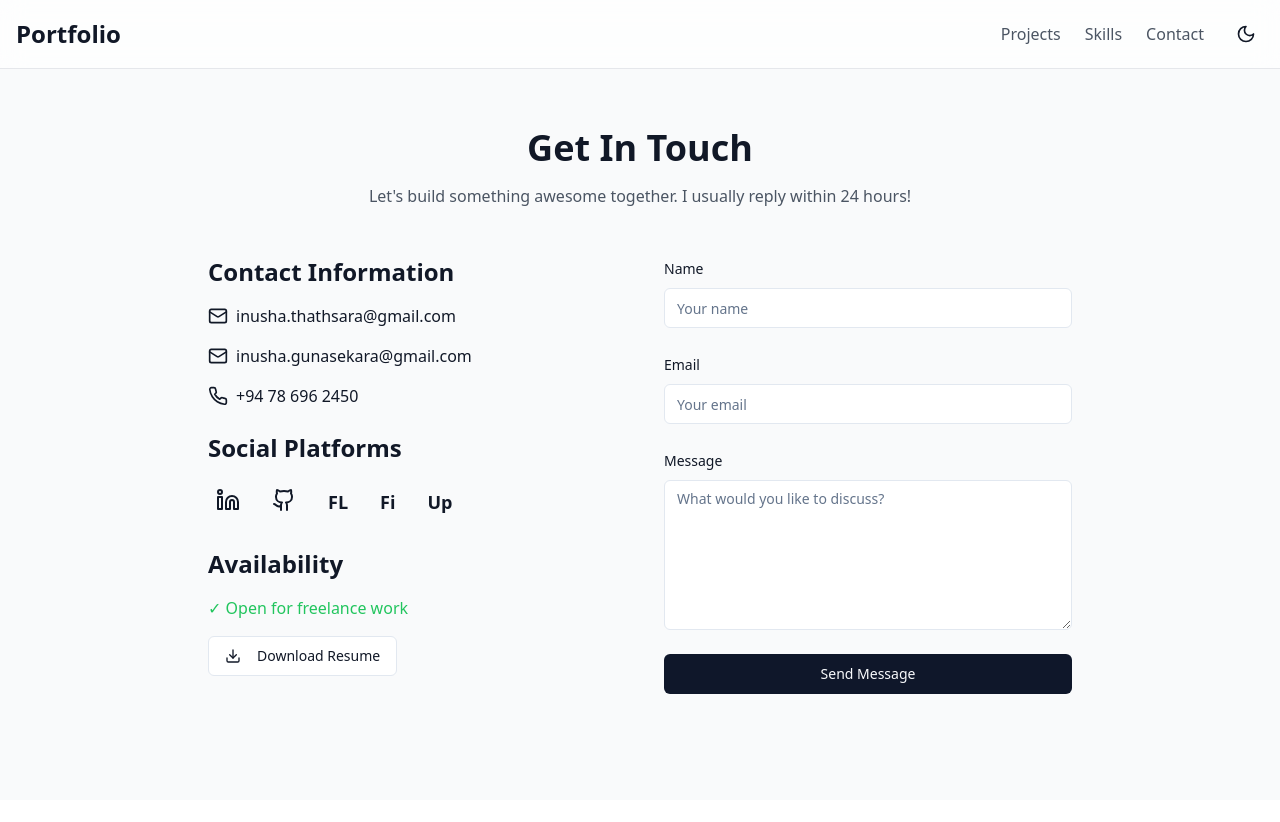
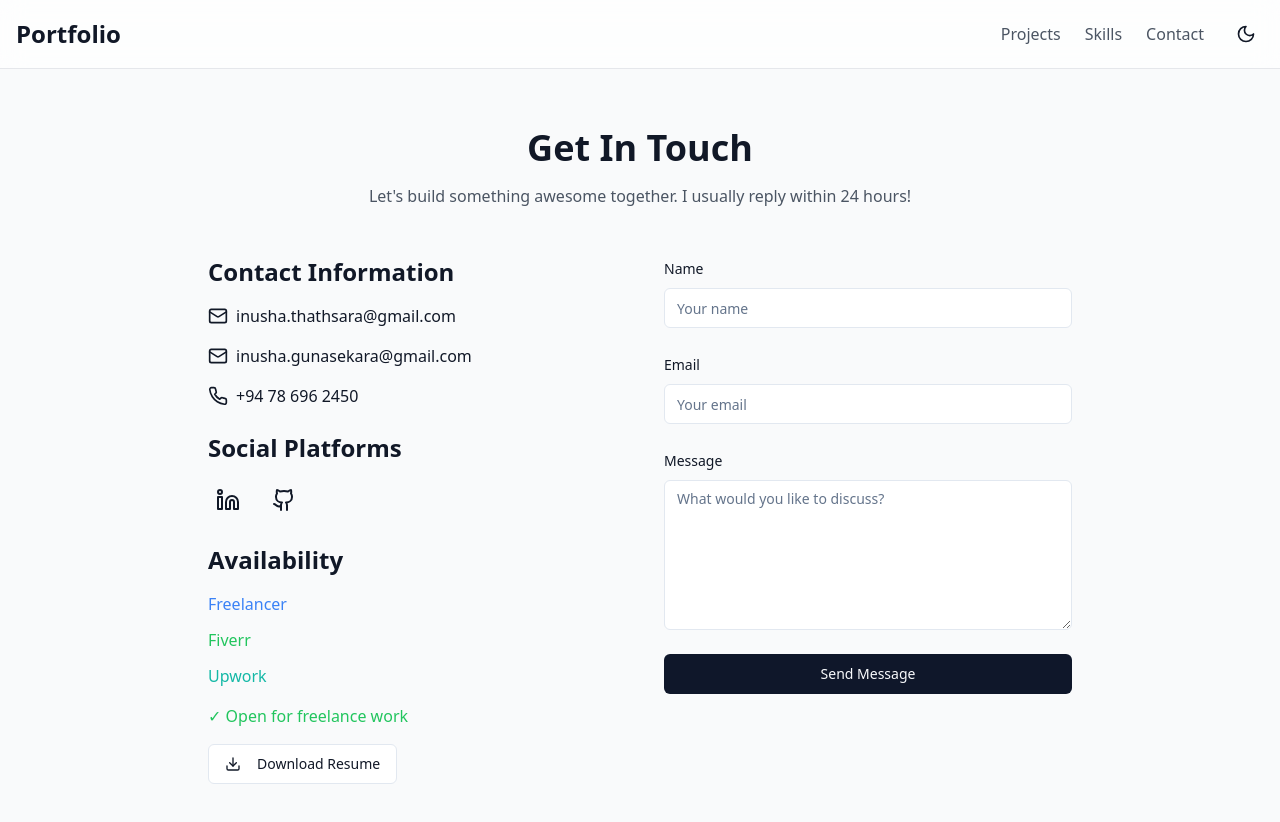
Before and after one commit to inusha-thathsara/InushaDevPortfolio, a React (Vite) app: page /contact in a window 1280 px wide. Shown: the top 822 px of the page. Before the commit the page ends 800 px from the top, so only its background shows below. Built offline with nearby package versions, Linux system fonts and the light colour scheme.

Commit message:
Add freelancer links to contact page
Adds links to freelancer, fiverr and upwork profiles in the contact page under the availability section.

```diff
--- a/src/pages/Contact.tsx
+++ b/src/pages/Contact.tsx
@@ -1,4 +1,3 @@
-
 import { motion } from "framer-motion";
 import { zodResolver } from "@hookform/resolvers/zod";
 import { useForm } from "react-hook-form";
@@ -148,38 +147,37 @@ const Contact = () => {
                     >
                       <Github className="h-6 w-6" />
                     </a>
+                  </div>
+                </div>
+
+                <div>
+                  <h2 className="text-2xl font-semibold mb-4">Availability</h2>
+                  <div className="space-y-3 mb-4">
                     <a
                       href="https://www.freelancer.com/u/InushaThathsara?frm=InushaThathsara&sb=t"
                       target="_blank"
                       rel="noopener noreferrer"
-                      className="p-2 rounded-full hover:bg-gray-100 dark:hover:bg-gray-800 transition-colors"
-                      aria-label="Freelancer Profile"
+                      className="flex items-center gap-2 text-blue-500 hover:text-blue-700 transition-colors"
                     >
-                      <span className="font-semibold text-lg">FL</span>
+                      <span className="font-medium">Freelancer</span>
                     </a>
                     <a
                       href="https://www.fiverr.com/s/Eg9y8Gd"
                       target="_blank"
                       rel="noopener noreferrer"
-                      className="p-2 rounded-full hover:bg-gray-100 dark:hover:bg-gray-800 transition-colors"
-                      aria-label="Fiverr Profile"
+                      className="flex items-center gap-2 text-green-500 hover:text-green-700 transition-colors"
                     >
-                      <span className="font-semibold text-lg">Fi</span>
+                      <span className="font-medium">Fiverr</span>
                     </a>
                     <a
                       href="https://www.upwork.com/freelancers/~01fa4853c31d224ce6?mp_source=share"
                       target="_blank"
                       rel="noopener noreferrer"
-                      className="p-2 rounded-full hover:bg-gray-100 dark:hover:bg-gray-800 transition-colors"
-                      aria-label="Upwork Profile"
+                      className="flex items-center gap-2 text-teal-500 hover:text-teal-700 transition-colors"
                     >
-                      <span className="font-semibold text-lg">Up</span>
+                      <span className="font-medium">Upwork</span>
                     </a>
                   </div>
-                </div>
-
-                <div>
-                  <h2 className="text-2xl font-semibold mb-4">Availability</h2>
                   <p className="text-green-500 font-medium">
                     ✓ Open for freelance work
                   </p>
```
